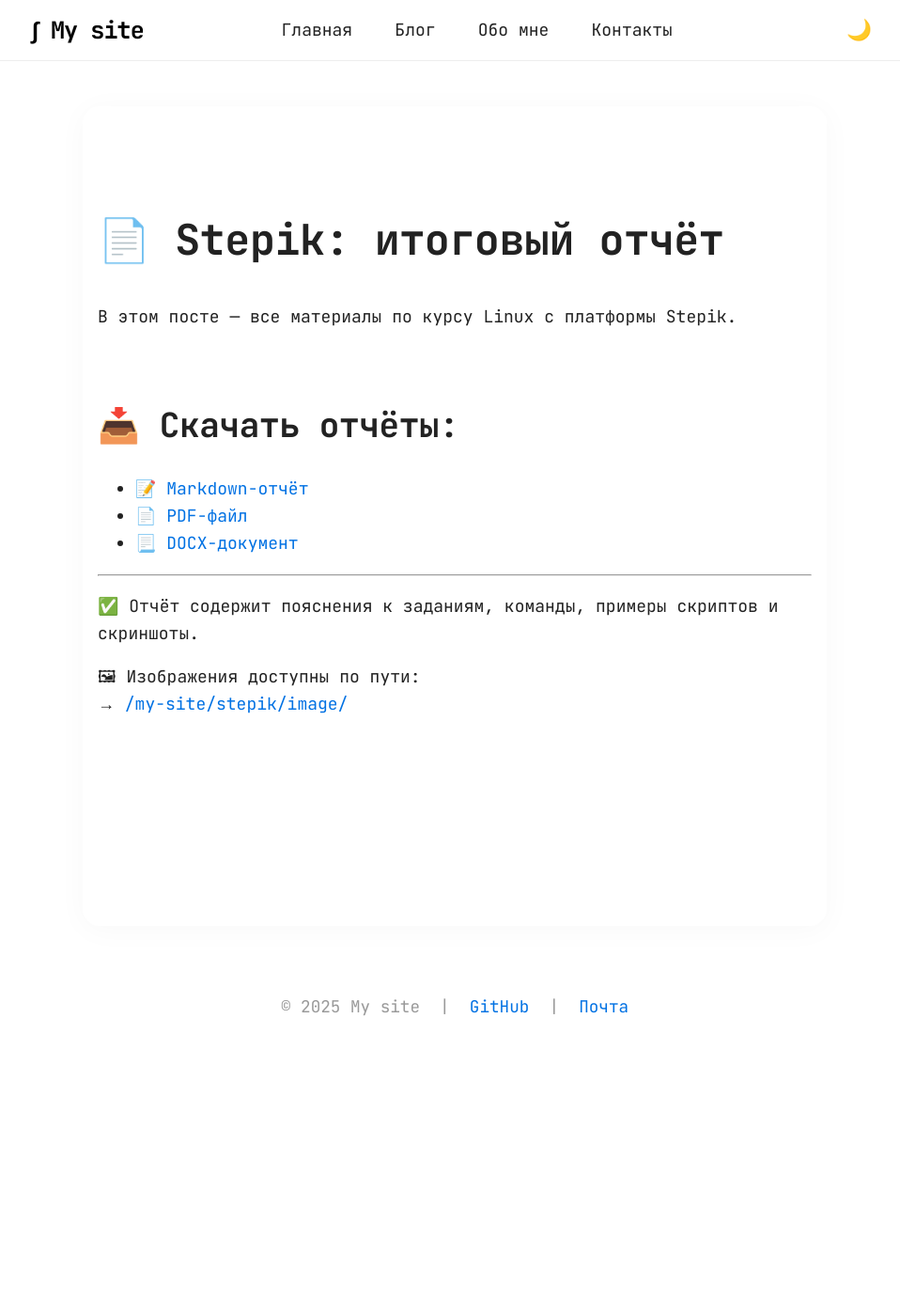
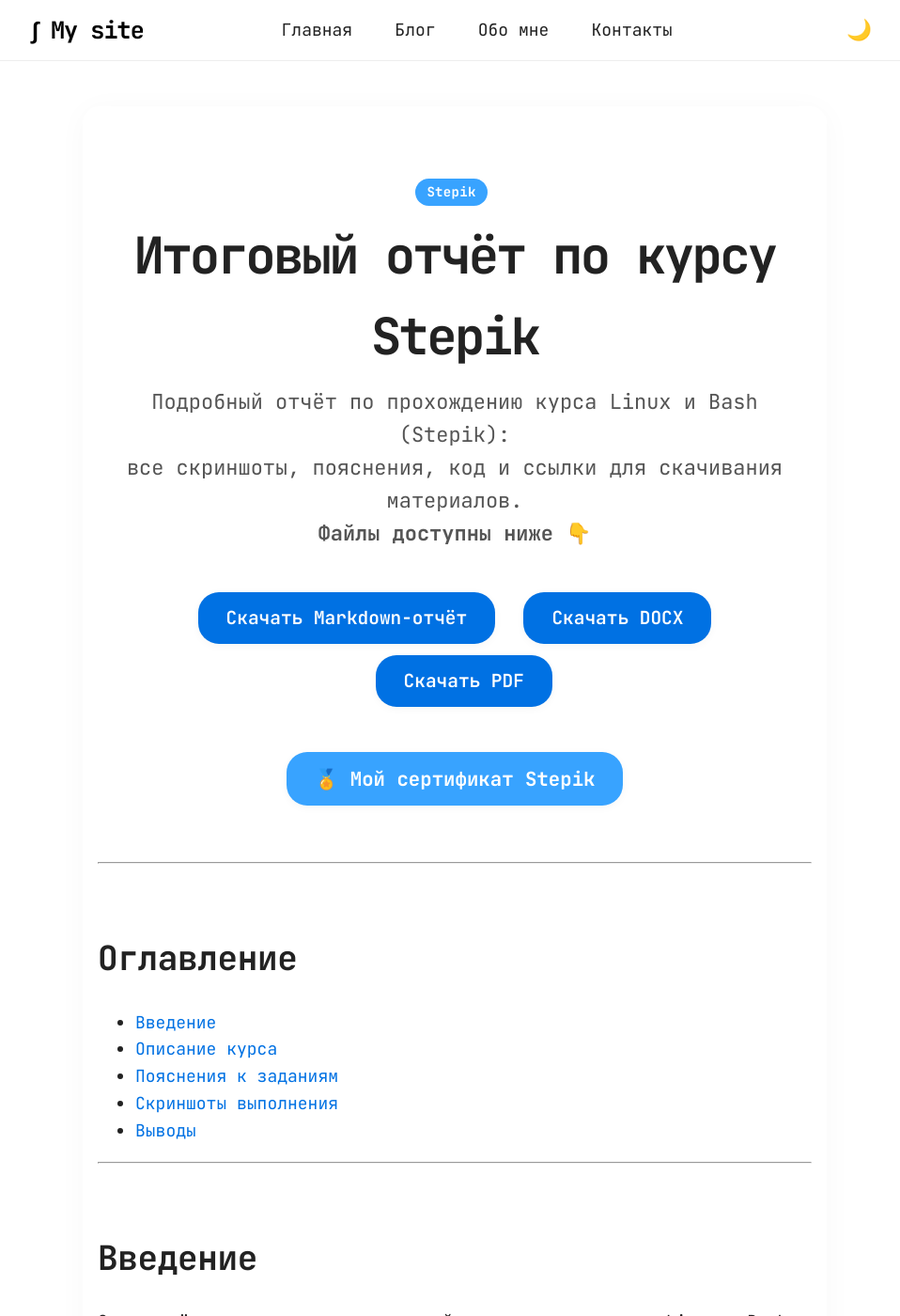
Before and after one commit to dshohlov/my-site, a Jekyll site: the page built from _posts/2025-05-17-stepik-report.md, in a window 1280 px wide and 1400 px high. Shown: the whole window at 94% size, without its empty margins (156-1114 px from the left). Built offline with Jekyll 4.4.1, drawn with Linux system fonts in a browser that asks for light colours; some of the changed text lies outside the part shown.

Commit message:
Красивое оформление страницы Stepik-отчёта

````diff
--- a/_posts/2025-05-17-stepik-report.md
+++ b/_posts/2025-05-17-stepik-report.md
@@ -1,22 +1,62 @@
 ---
 layout: default
-title: "Stepik: итоговый отчёт"
-date: 2025-05-17
+title: Stepik — итоговый отчёт
+description: Подробный отчёт по курсу Linux и Bash с пояснениями и файлами для скачивания.
 ---
 
-# 📄 Stepik: итоговый отчёт
-
-В этом посте — все материалы по курсу Linux с платформы Stepik.
-
-## 📥 Скачать отчёты:
-
-- 📝 [Markdown-отчёт]( {{ site.baseurl }}/stepik/report.md ){:target="_blank"}
-- 📄 [PDF-файл]( {{ site.baseurl }}/stepik/report.pdf ){:target="_blank"}
-- 📃 [DOCX-документ]( {{ site.baseurl }}/stepik/report.docx ){:target="_blank"}
+<div class="hero">
+  <span class="blog-tag-stepik">Stepik</span>
+  <div class="hero-title" style="margin-top:10px;">Итоговый отчёт по курсу Stepik</div>
+  <div class="hero-desc">
+    Подробный отчёт по прохождению курса Linux и Bash (Stepik):<br>
+    все скриншоты, пояснения, код и ссылки для скачивания материалов.<br>
+    <b>Файлы доступны ниже 👇</b>
+  </div>
+  <div style="margin-top:1.8em;">
+    <a class="button-main" href="{{ site.baseurl }}/stepik/report.md" download>Скачать Markdown-отчёт</a>
+    <a class="button-main" href="{{ site.baseurl }}/stepik/report.docx" download style="margin-left:1em;">Скачать DOCX</a>
+    <a class="button-main" href="{{ site.baseurl }}/stepik/report.pdf" download style="margin-left:1em;">Скачать PDF</a>
+  </div>
+  <div style="margin-top:2em;">
+    <a class="button-main" href="https://stepik.org/cert/2856336" target="_blank" style="background:#38a3ff;font-weight:800;font-size:1.15em;">
+      🏅 Мой сертификат Stepik
+    </a>
+  </div>
+</div>
 
 ---
 
-✅ Отчёт содержит пояснения к заданиям, команды, примеры скриптов и скриншоты.
+## Оглавление
 
-🖼 Изображения доступны по пути:
-→ [{{ site.baseurl }}/stepik/image/]( {{ site.baseurl }}/stepik/image/ )
+- [Введение](#введение)
+- [Описание курса](#описание-курса)
+- [Пояснения к заданиям](#пояснения-к-заданиям)
+- [Скриншоты выполнения](#скриншоты-выполнения)
+- [Выводы](#выводы)
+
+---
+
+## Введение
+
+Этот отчёт подготовлен для итоговой аттестации по курсу Linux и Bash на Stepik.<br>
+Внутри — ответы, пояснения к заданиям, примеры кода и ссылки на скачивание материалов.
+
+---
+
+## Описание курса
+
+- **Название:** Введение в Linux
+- **Платформа:** [Stepik](https://stepik.org/)
+- **Темы:** Работа с терминалом, bash-скрипты, файловая система, права, tmux/vim, автоматизация.
+- **Выполнено:** 100% с подробными пояснениями.
+
+---
+
+## Пояснения к заданиям
+
+Здесь можно вставить пояснения в виде списков, таблиц или блоков с кодом:
+
+**Пример:**
+```bash
+# Список всех файлов в директории, включая скрытые:
+ls -la
````
